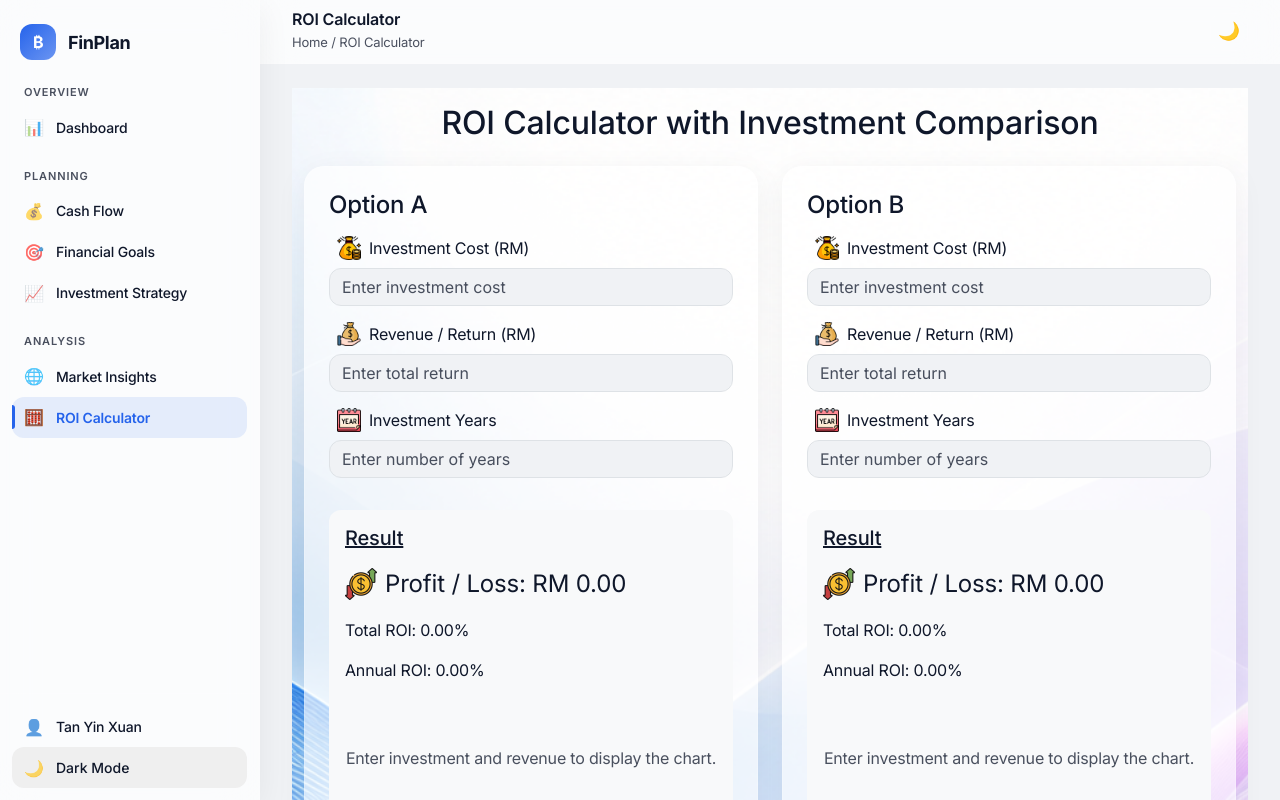
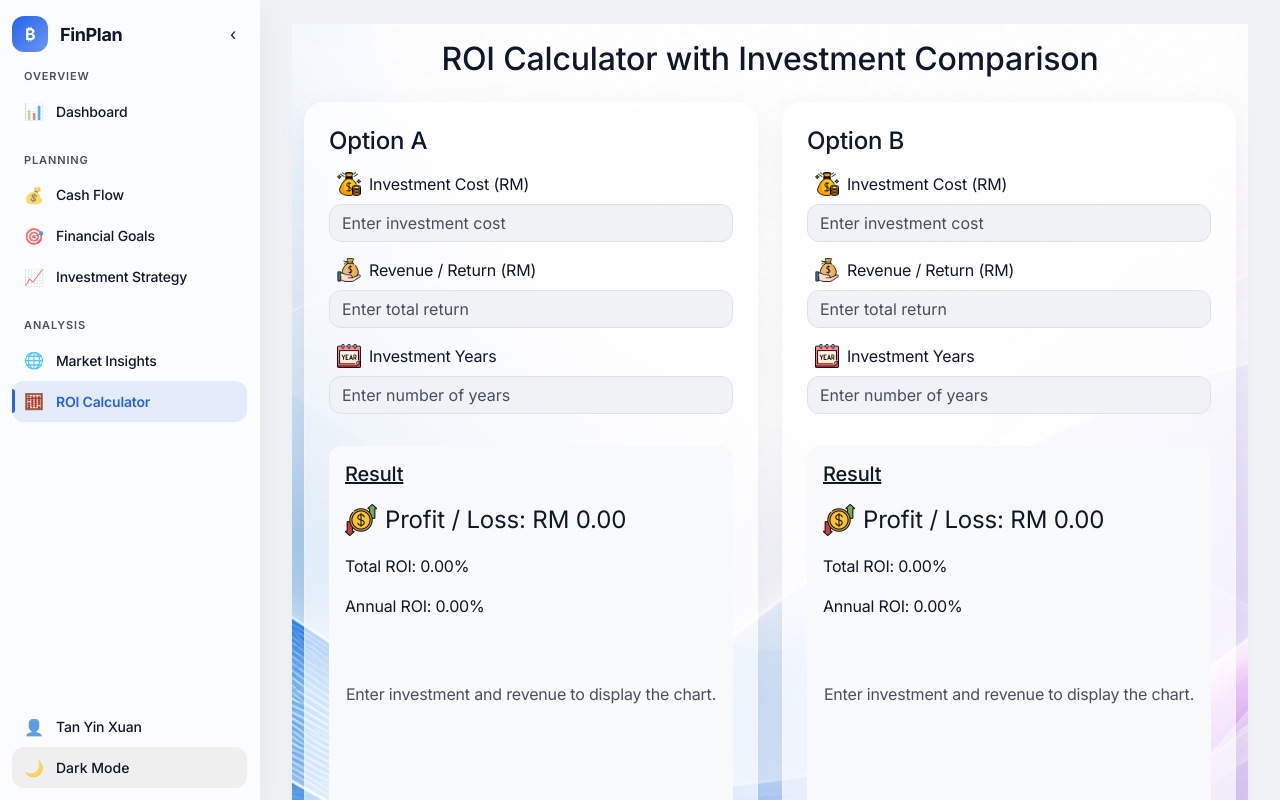
Before and after one commit to YinXuanYX/WIF2003, a React (Vite) app: page /calculator in a window 1280 px wide. Built offline with nearby package versions, Linux system fonts and the light colour scheme.

Commit message:
remove the half tucked icon

```diff
--- a/src/components/layout/AppShell.jsx
+++ b/src/components/layout/AppShell.jsx
@@ -1,19 +1,34 @@
 import { useState } from 'react'
 import { Outlet } from 'react-router-dom'
 import Sidebar from './Sidebar'
-import TopBar from './TopBar'
 
 function AppShell() {
   const [sidebarOpen, setSidebarOpen] = useState(false)
+  const [collapsed, setCollapsed] = useState(false)
 
   return (
     <div className="app-shell">
       <Sidebar
         isOpen={sidebarOpen}
         onClose={() => setSidebarOpen(false)}
+        collapsed={collapsed}
+        onToggleCollapse={() => setCollapsed((v) => !v)}
       />
-      <div className="app-content">
-        <TopBar onToggleSidebar={() => setSidebarOpen((v) => !v)} />
+      <div
+        className="app-content"
+        style={{
+          marginLeft: collapsed
+            ? 'var(--sidebar-collapsed-width)'
+            : undefined,
+        }}
+      >
+        <button
+          className="btn-sidebar-toggle"
+          onClick={() => setSidebarOpen((v) => !v)}
+          aria-label="Toggle sidebar"
+        >
+          ☰
+        </button>
         <main className="app-main">
           <Outlet />
         </main>
--- a/src/components/layout/Sidebar.jsx
+++ b/src/components/layout/Sidebar.jsx
@@ -26,7 +26,7 @@ const NAV_GROUPS = [
   },
 ]
 
-function Sidebar({ isOpen, onClose }) {
+function Sidebar({ isOpen, onClose, collapsed, onToggleCollapse }) {
   const location = useLocation()
   const { theme, toggleTheme } = useThemeStore()
   const user = useAuthStore((s) => s.user)
@@ -38,25 +38,37 @@ function Sidebar({ isOpen, onClose }) {
         onClick={onClose}
       />
 
-      <aside className={`sidebar ${isOpen ? 'show' : ''}`}>
-        <Link to="/dashboard" className="sidebar-brand" onClick={onClose}>
-          <div className="sidebar-brand__icon">₿</div>
-          <span>FinPlan</span>
-        </Link>
+      <aside className={`sidebar ${isOpen ? 'show' : ''} ${collapsed ? 'collapsed' : ''}`}>
+        <div className="sidebar-brand-row">
+          {!collapsed && (
+            <Link to="/dashboard" className="sidebar-brand" onClick={onClose}>
+              <div className="sidebar-brand__icon">₿</div>
+              <span>FinPlan</span>
+            </Link>
+          )}
+          <button
+            className={`sidebar-collapse-btn d-none d-lg-flex ${collapsed ? 'mx-auto' : ''}`}
+            onClick={onToggleCollapse}
+            aria-label="Toggle sidebar width"
+          >
+            {collapsed ? '›' : '‹'}
+          </button>
+        </div>
 
         <nav className="sidebar-nav">
           {NAV_GROUPS.map((group) => (
             <div key={group.label} className="sidebar-group">
-              <div className="sidebar-group__label">{group.label}</div>
+              {!collapsed && <div className="sidebar-group__label">{group.label}</div>}
               {group.items.map((item) => (
                 <Link
                   key={item.path}
                   to={item.path}
                   className={`sidebar-link ${location.pathname === item.path ? 'active' : ''}`}
                   onClick={onClose}
+                  title={collapsed ? item.label : undefined}
                 >
                   <span className="sidebar-link__icon">{item.icon}</span>
-                  {item.label}
+                  {!collapsed && <span className="sidebar-link__label">{item.label}</span>}
                 </Link>
               ))}
             </div>
@@ -68,15 +80,24 @@ function Sidebar({ isOpen, onClose }) {
             to="/profile"
             className={`sidebar-link ${location.pathname === '/profile' ? 'active' : ''}`}
             onClick={onClose}
+            title={collapsed ? (user?.name || 'Profile') : undefined}
           >
             <span className="sidebar-link__icon">👤</span>
-            {user?.name || 'Profile'}
+            {!collapsed && <span className="sidebar-link__label">{user?.name || 'Profile'}</span>}
           </Link>
-          <button className="sidebar-link w-100 border-0" onClick={toggleTheme}>
+          <button
+            className="sidebar-link w-100 border-0"
+            onClick={toggleTheme}
+            title={collapsed ? (theme === 'light' ? 'Dark Mode' : 'Light Mode') : undefined}
+          >
             <span className="sidebar-link__icon">
               {theme === 'light' ? '🌙' : '☀️'}
             </span>
-            {theme === 'light' ? 'Dark Mode' : 'Light Mode'}
+            {!collapsed && (
+              <span className="sidebar-link__label">
+                {theme === 'light' ? 'Dark Mode' : 'Light Mode'}
+              </span>
+            )}
           </button>
         </div>
       </aside>
--- a/src/styles/main.scss
+++ b/src/styles/main.scss
@@ -48,7 +48,7 @@ $navbar-dark-hover-color: #ffffff;
   --glass-shadow: 0 8px 32px rgba(0, 0, 0, 0.06);
   --glass-blur: blur(20px) saturate(180%);
   --sidebar-width: 260px;
-  --topbar-height: 64px;
+  --sidebar-collapsed-width: 72px;
   --nav-active-bg: rgba(37, 99, 235, 0.1);
   --nav-hover-bg: rgba(0, 0, 0, 0.03);
 }
@@ -134,10 +134,17 @@ body {
   flex-direction: column;
   min-width: 0;
   height: 100vh;
+  transition: margin-left 0.3s cubic-bezier(0.22, 1, 0.36, 1);
+  position: relative;
 
   @media (max-width: 991.98px) {
     margin-left: 0;
   }
+}
+
+.sidebar.collapsed ~ .app-content,
+.sidebar.collapsed + .app-content {
+  margin-left: var(--sidebar-collapsed-width);
 }
 
 .app-main {
@@ -166,19 +173,61 @@ body {
   display: flex;
   flex-direction: column;
   z-index: 1040;
-  transition: transform 0.3s ease-out;
+  transition: width 0.3s cubic-bezier(0.22, 1, 0.36, 1),
+    transform 0.3s ease-out;
+  overflow: hidden;
+
+  &.collapsed {
+    width: var(--sidebar-collapsed-width);
+
+    .sidebar-group__label {
+      opacity: 0;
+      height: 0;
+      margin: 0;
+      overflow: hidden;
+    }
+
+    .sidebar-link {
+      justify-content: center;
+      padding: 0.625rem;
+    }
+
+    .sidebar-link__icon {
+      margin: 0;
+    }
+
+    .sidebar-nav {
+      padding: 0.5rem 0.375rem;
+    }
+
+    .sidebar-footer {
+      padding: 0.5rem 0.375rem;
+    }
+  }
 
   @media (max-width: 991.98px) {
     transform: translateX(-100%);
+    width: var(--sidebar-width) !important;
 
     &.show {
       transform: translateX(0);
     }
+
+    &.collapsed {
+      width: var(--sidebar-width) !important;
+    }
   }
 }
 
+.sidebar-brand-row {
+  display: flex;
+  align-items: center;
+  justify-content: space-between;
+  padding: 1rem 0.75rem 0.5rem;
+  min-height: 56px;
+}
+
 .sidebar-brand {
-  padding: 1.5rem 1.25rem 1rem;
   display: flex;
   align-items: center;
   gap: 0.75rem;
@@ -187,6 +236,8 @@ body {
   letter-spacing: -0.02em;
   color: var(--bs-body-color);
   text-decoration: none;
+  overflow: hidden;
+  white-space: nowrap;
 
   &__icon {
     width: 36px;
@@ -199,6 +250,26 @@ body {
     color: #fff;
     font-size: 1rem;
     flex-shrink: 0;
+  }
+}
+
+.sidebar-collapse-btn {
+  width: 28px;
+  height: 28px;
+  border-radius: 0.5rem;
+  border: var(--glass-border);
+  background: transparent;
+  color: var(--bs-body-color);
+  display: flex;
+  align-items: center;
+  justify-content: center;
+  cursor: pointer;
+  font-size: 1rem;
+  flex-shrink: 0;
+  transition: background-color 0.2s;
+
+  &:hover {
+    background: var(--nav-hover-bg);
   }
 }
 
@@ -280,60 +351,33 @@ body {
   border-top: var(--glass-border);
 }
 
-// ── Top Bar ──
-.topbar {
-  height: var(--topbar-height);
-  min-height: var(--topbar-height);
-  padding: 0 2rem;
-  display: flex;
+.btn-sidebar-toggle {
+  position: fixed;
+  top: 1rem;
+  left: 1rem;
+  width: 40px;
+  height: 40px;
+  border-radius: 0.75rem;
+  display: none;
   align-items: center;
-  justify-content: space-between;
+  justify-content: center;
+  border: var(--glass-border);
   background: var(--glass-bg);
   backdrop-filter: var(--glass-blur);
   -webkit-backdrop-filter: var(--glass-blur);
-  border-bottom: var(--glass-border);
-  position: sticky;
-  top: 0;
-  z-index: 1030;
-
-  @media (max-width: 767.98px) {
-    padding: 0 1rem;
-  }
-}
-
-.topbar-title {
-  font-size: 1rem;
-  font-weight: 600;
-  letter-spacing: -0.01em;
-  color: var(--bs-body-color);
-  margin: 0;
-}
-
-.topbar-breadcrumb {
-  font-size: 0.8125rem;
-  color: var(--bs-secondary-color, #{$text-muted});
-}
-
-.btn-sidebar-toggle {
-  width: 40px;
-  height: 40px;
-  border-radius: 0.75rem;
-  display: inline-flex;
-  align-items: center;
-  justify-content: center;
-  border: var(--glass-border);
-  background: transparent;
   color: var(--bs-body-color);
   cursor: pointer;
   font-size: 1.25rem;
+  z-index: 1050;
+  box-shadow: var(--glass-shadow);
   transition: background-color 0.2s;
 
   &:hover {
     background: var(--nav-hover-bg);
   }
 
-  @media (min-width: 992px) {
-    display: none;
+  @media (max-width: 991.98px) {
+    display: inline-flex;
   }
 }
 
```
